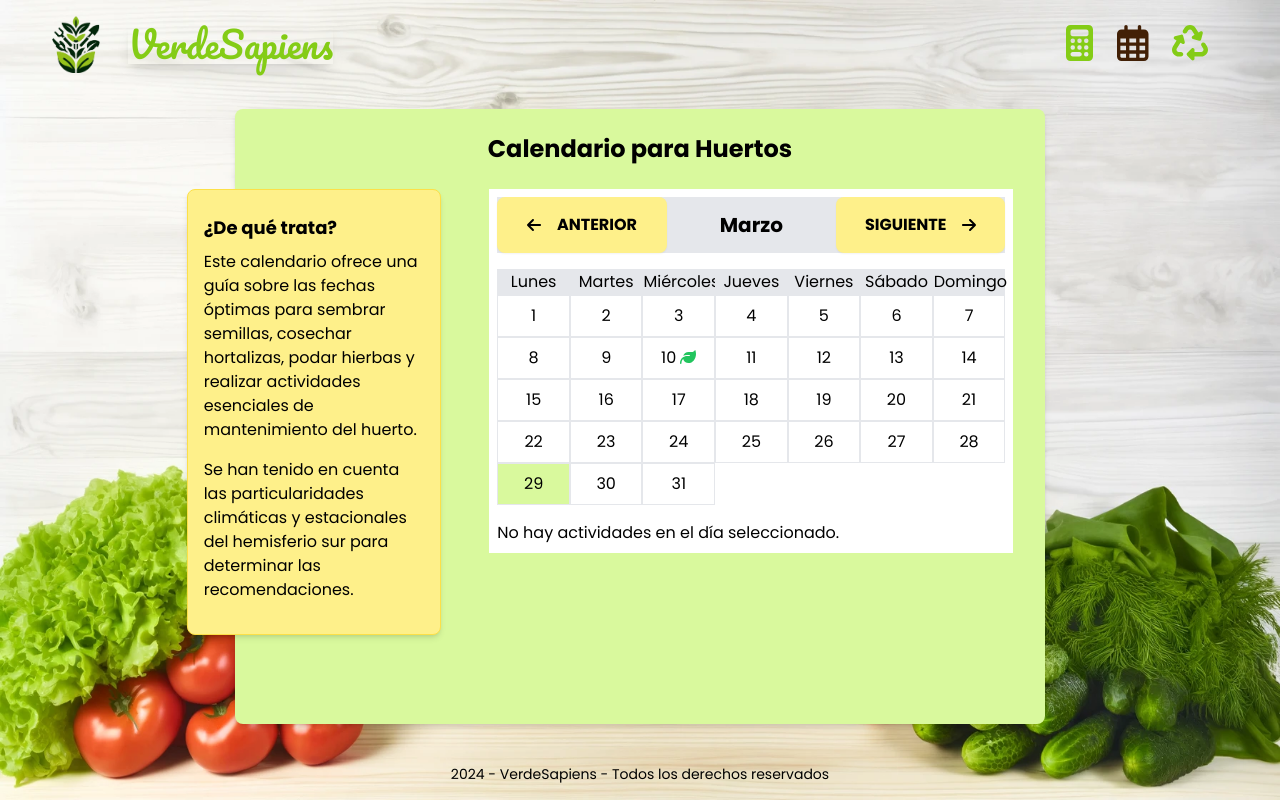
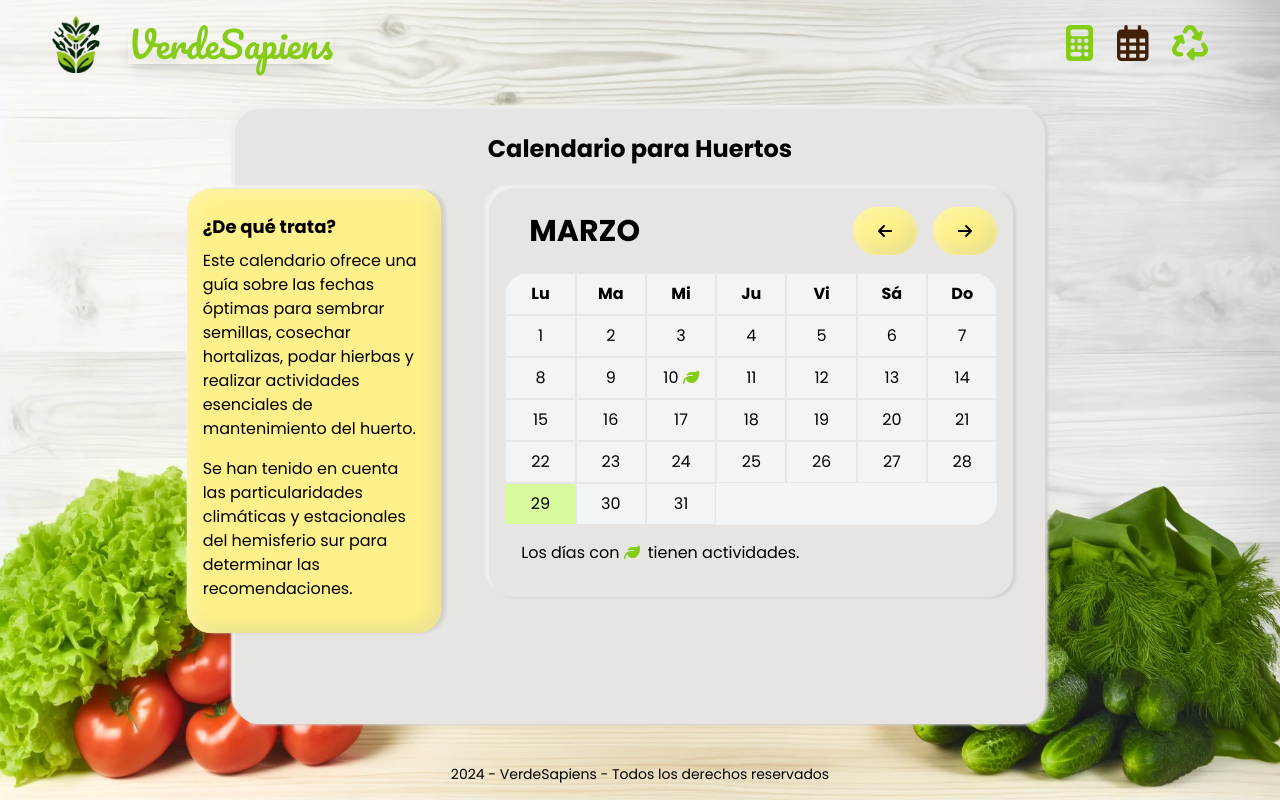
Before and after one commit to vnasp/verdesapiens-frontend-user, a Next.js app: page /calendario in a window 1280 px wide. Built offline with nearby package versions, Linux system fonts and the light colour scheme.

Commit message:
Add Neumorphism styles

```diff
--- a/app/(general)/calculadora/page.jsx
+++ b/app/(general)/calculadora/page.jsx
@@ -36,7 +36,7 @@ export default function CalculatorPage() {
     <h2 className="text-center">Calculadora para Ciclo Continuo</h2>
       <section className="flex justify-between gap-12 p-4">
         <div className="w-1/2 relative">
-          <div className="absolute bg-yellow-200 border border-yellow-300 shadow-md p-4 rounded-lg top-0 -left-20">
+          <div className="absolute bg-yellow-200 box__shadow-md p-4 border-0 rounded-3xl top-0 -left-20">
             <h3>¿Qué es un ciclo continuo?</h3>
             <p className="mb-4">Un ciclo de cosecha continuo es cuando tienes una verdura disponible para cosechar cada semana.</p>
             <h3>¿Cuánto tarda en ser un ciclo continuo?</h3>
--- a/app/(general)/calendario/calendar.jsx
+++ b/app/(general)/calendario/calendar.jsx
@@ -76,42 +76,38 @@ const Calendar = () => {
     "Diciembre",
   ];
   const weekDayNames = [
-    "Lunes",
-    "Martes",
-    "Miércoles",
-    "Jueves",
-    "Viernes",
-    "Sábado",
-    "Domingo",
+    "Lu",
+    "Ma",
+    "Mi",
+    "Ju",
+    "Vi",
+    "Sá",
+    "Do",
   ];
 
   // Dentro de tu componente Calendar
   const monthName = monthNames[currentMonth.getMonth()];
 
   return (
-    <div className="bg-white p-2">
-      <div className="flex mb-4 items-center bg-gray-200 font-bold">
-        <div className="w-1/3">
-          <button className="w-full" onClick={goToPreviousMonth}>
-            <FontAwesomeIcon icon={faArrowLeft} className="me-4" />
-            Anterior
+    <div className="bg-warmGray-200 box__shadow-lg rounded-3xl p-4">
+      <div className="flex justify-between items-center mb-4">
+        <div className="ms-6 uppercase">
+          <h2 className="text-3xl">{monthName}</h2>
+        </div>
+        <div className="flex gap-4">
+          <button className="w-10" onClick={goToPreviousMonth}>
+            <FontAwesomeIcon icon={faArrowLeft} />
           </button>
-        </div>
-        <div className="w-1/3">
-          <h2 className="text-xl text-center">{monthName}</h2>
-        </div>
-        <div className="w-1/3">
-          <button className="w-full" onClick={goToNextMonth}>
-            Siguiente
-            <FontAwesomeIcon icon={faArrowRight} className="ms-4" />
+          <button className="w-10" onClick={goToNextMonth}>
+            <FontAwesomeIcon icon={faArrowRight} />
           </button>
         </div>
       </div>
-      <div className="grid grid-cols-7">
+      <div className="grid grid-cols-7 bg-gray-100 text-center rounded-3xl">
         {weekDayNames.map((dayName, index) => (
           <div
             key={index}
-            className="bg-gray-200 text-center border font-medium"
+            className=" border font-bold p-2"
           >
             {dayName}
           </div>
@@ -119,7 +115,7 @@ const Calendar = () => {
         {days.map((day, index) => (
           <div
             key={index}
-            className={`p-2 border text-center ${
+            className={`p-2 border ${
               new Date().toDateString() === day.toDateString()
                 ? "bg-lime-200"
                 : ""
@@ -129,13 +125,13 @@ const Calendar = () => {
             <div>
               {day.getDate()}{" "}
               {findActivitiesForDate(day).length > 0 && (
-                <FontAwesomeIcon icon={faLeaf} className="text-green-500" />
+                <FontAwesomeIcon icon={faLeaf} className="text-lime-500" />
               )}
             </div>
           </div>
         ))}
       </div>
-      <div className="mt-4">
+      <div className="m-4">
         {selectedDayActivities.length > 0 ? (
           <div>
             <h3 className="text-lg font-semibold">
@@ -150,7 +146,8 @@ const Calendar = () => {
             </ul>
           </div>
         ) : (
-          <p>No hay actividades en el día seleccionado.</p>
+          <p>Los días con <FontAwesomeIcon icon={faLeaf} className="text-lime-500 me-2" />
+ tienen actividades.</p>
         )}
       </div>
     </div>
--- a/app/(general)/calendario/page.jsx
+++ b/app/(general)/calendario/page.jsx
@@ -19,7 +19,7 @@ export default function CalendarPage() {
       <h2 className="text-center">Calendario para Huertos</h2>
       <section className="flex justify-between gap-12 p-4">
         <div className="w-1/4 relative">
-          <div className="absolute bg-yellow-200 border border-yellow-300 shadow-md p-4 rounded-lg top-0 -left-20">
+          <div className="absolute bg-yellow-200 box__shadow-md p-4 border-0 rounded-3xl top-0 -left-20">
             <h3>¿De qué trata?</h3>
             <p className="mb-4">
               Este calendario ofrece una guía sobre las fechas óptimas para
--- a/app/(general)/informacion/Slider.jsx
+++ b/app/(general)/informacion/Slider.jsx
@@ -21,10 +21,10 @@ export const Slider = () => {
     >
       {sliderData.map((slide, index) => (
         <SwiperSlide key={index}>
-          <div className="px-14">
+          <div className="px-24">
             <h3>{slide.title}</h3>
             <p className="py-4 text-justify">{slide.content}</p>
-            <p className="py-4 text-justify bg-yellow-200 border border-yellow-300 shadow-md p-4 rounded-lg">{slide.content2}</p>
+            <p className="py-4 text-justify  bg-yellow-200 box__shadow-md p-4 border-0 rounded-3xl">{slide.content2}</p>
           </div>
         </SwiperSlide>
       ))}
--- a/app/(general)/informacion/page.jsx
+++ b/app/(general)/informacion/page.jsx
@@ -11,7 +11,7 @@ export default function InfoPage() {
         <meta name="keywords" content="abono huerto, humus lombriz, cáscara de huevo, borra de cafe, ideas reciclaje" />
       </Head>
       <h2 className="text-center">Datos Útiles para Huertos</h2>
-      <section className="flex justify-between gap-12 p-4">
+      <section>
         <Slider />
       </section>
     </>
--- a/app/(general)/layout.jsx
+++ b/app/(general)/layout.jsx
@@ -1,6 +1,6 @@
 export default function GeneralLayout({ children }) {
   return (
-    <div className="bg-lime-200 shadow-md rounded-lg p-4 w-2/3">
+    <div className="bg-warmGray-200 box__shadow-lg rounded-3xl p-4 w-2/3">
     {children}
   </div>
   );
--- a/app/globals.css
+++ b/app/globals.css
@@ -19,7 +19,7 @@
 body {
   background-image: url("/background.webp");
   background-repeat: no-repeat;
-  background-size:100% 100vh;
+  background-size: 100% 100vh;
 }
 
 h2,
@@ -36,10 +36,23 @@ h3 {
 }
 
 button {
-  @apply bg-yellow-200 hover:bg-yellow-300 focus:ring-4 focus:ring-yellow-400 font-bold border-0 rounded-lg w-1/2 shadow-sm px-8 py-4 transition ease-in duration-200 transform hover:-translate-y-1 hover:scale-105 flex justify-center items-center uppercase;
+  @apply bg-yellow-200 font-bold border-0 rounded-3xl w-1/2 px-8 py-4 flex justify-center items-center uppercase;
+  box-shadow: inset 5.41px 5.41px 17px #FFF6A6, inset -5.41px -5.41px 17px #E5DC8D;
 }
 
 .swiper-button-next,
 .swiper-button-prev {
-  @apply text-yellow-300 !important;
+  @apply text-yellow-950 !important;
+  @apply bg-warmGray-200 p-8 rounded-3xl;
+  box-shadow: inset 5.41px 5.41px 17px #f1efee, inset -3px -3px 10px #c3c1c0;
 }
+
+.box__shadow-lg {
+  box-shadow: 3px 1px 3px #d3d1d0, -4px -4px 2px #f1efee;
+}
+.box__shadow-md {
+  box-shadow: inset 5.41px 5.41px 17px #FFF6A6,
+  inset -5.41px -5.41px 17px #E5DC8D,
+  5px 0px 3px #d3d1d0,
+  0px -3px 3px #f7f5f2;
+}
--- a/tailwind.config.ts
+++ b/tailwind.config.ts
@@ -8,14 +8,15 @@ const config: Config = {
   ],
   theme: {
     extend: {
-      backgroundImage: {
-        "gradient-radial": "radial-gradient(var(--tw-gradient-stops))",
-        "gradient-conic":
-          "conic-gradient(from 180deg at 50% 50%, var(--tw-gradient-stops))",
+      backgroundImage: {},
+      colors: {
+              'warmGray': {
+                200: '#e7e5e4',
+              }
       },
-      extend: {},
+      plugins: [],
+      }
     },
-  },
   plugins: [],
 };
 export default config;
```
Also changed, not shown: public/background3.webp (deleted).
